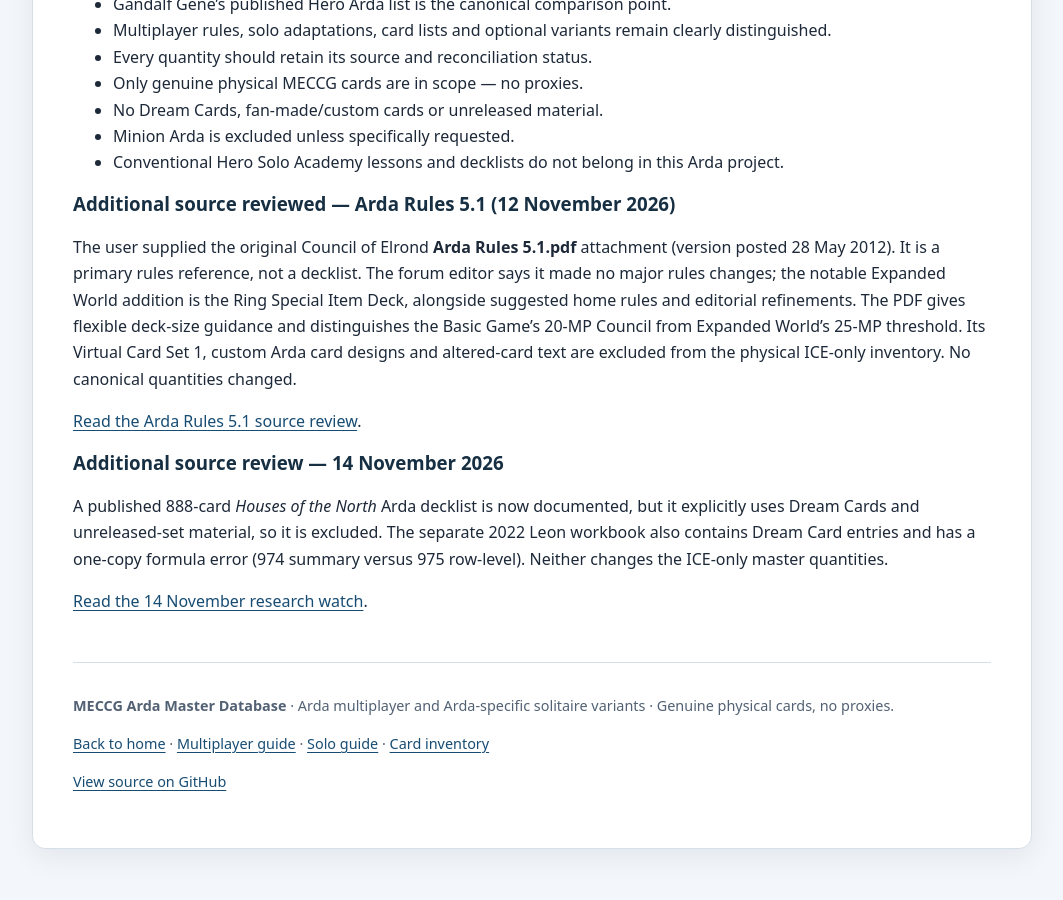
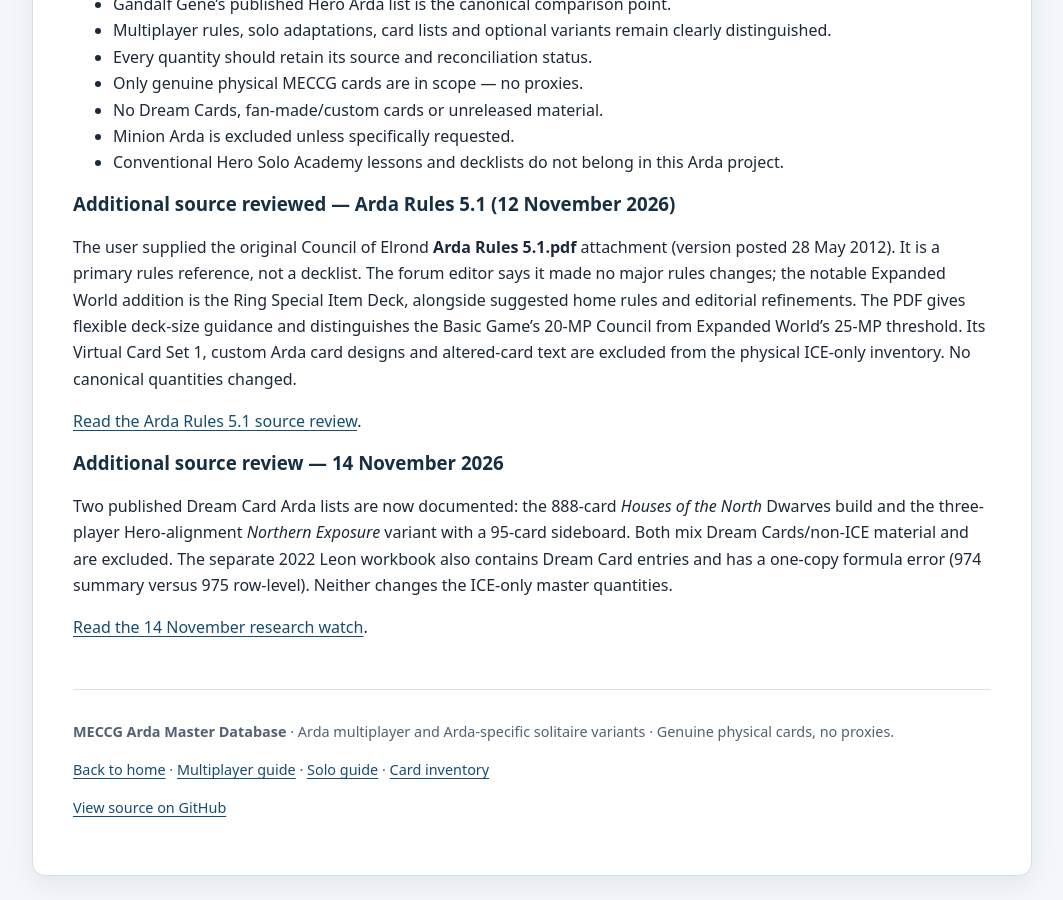
Before and after one commit to JamSpot/meccg-arda-master-database, a Jekyll site: the page built from index.md, in a window 1280 px wide and 900 px high, scrolled down 4162 px. Shown: the whole window, without its empty margins (108-1171 px from the left). Built offline with Jekyll 4.4.1, drawn with Linux system fonts in a browser that asks for light colours; before the commit the page ends 5035 px from its top, so only the background shows below that.

Commit message:
Add Northern Exposure Dream Card Arda source review

```diff
--- a/index.md
+++ b/index.md
@@ -136,6 +136,6 @@ The user supplied the original Council of Elrond **Arda Rules 5.1.pdf** attachme
 
 ### Additional source review — 14 November 2026
 
-A published 888-card *Houses of the North* Arda decklist is now documented, but it explicitly uses Dream Cards and unreleased-set material, so it is excluded. The separate 2022 Leon workbook also contains Dream Card entries and has a one-copy formula error (974 summary versus 975 row-level). Neither changes the ICE-only master quantities.
+Two published Dream Card Arda lists are now documented: the 888-card *Houses of the North* Dwarves build and the three-player Hero-alignment *Northern Exposure* variant with a 95-card sideboard. Both mix Dream Cards/non-ICE material and are excluded. The separate 2022 Leon workbook also contains Dream Card entries and has a one-copy formula error (974 summary versus 975 row-level). Neither changes the ICE-only master quantities.
 
 [Read the 14 November research watch](docs/research-watch-2026-11-14.html).
```
